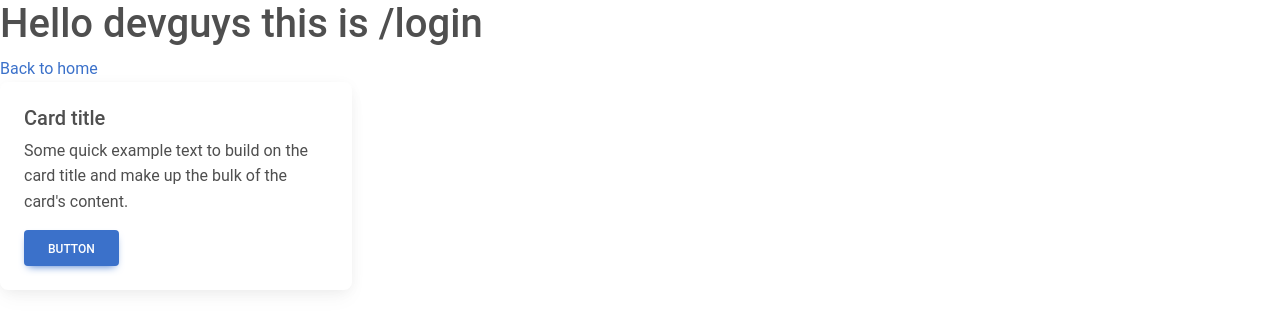
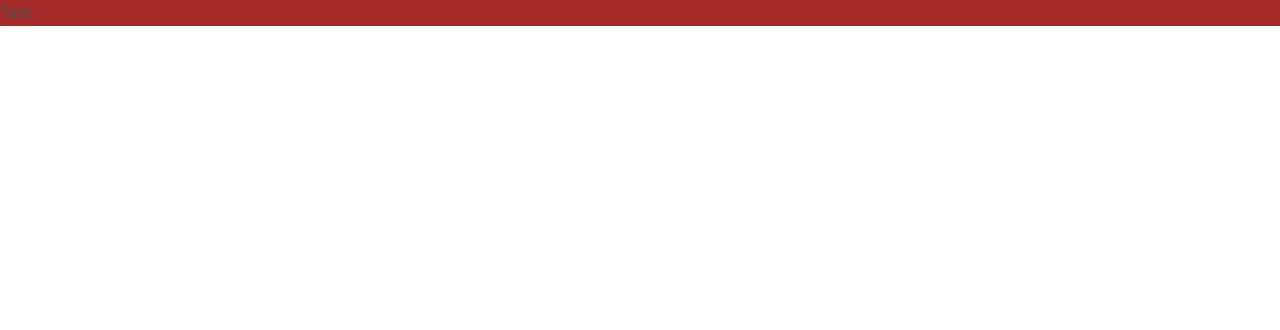
Before and after one commit to Devguys-pl/help-desk-front, a Next.js app: page /login in a window 1280 px wide. Shown: the top 330 px of the page. Built offline with nearby package versions, Linux system fonts and the light colour scheme.

Commit message:
added own styles file

```diff
--- a/package.json
+++ b/package.json
@@ -10,7 +10,8 @@
   "dependencies": {
     "mdb-react-ui-kit": "^1.0.0-beta4",
     "next": "10.2.0",
-    "react": "17.0.2",
-    "react-dom": "17.0.2"
+    "react": "^17.0.2",
+    "react-dom": "^17.0.2",
+    "reactstrap": "^8.9.0"
   }
 }
--- a/pages/login/index.js
+++ b/pages/login/index.js
@@ -4,26 +4,15 @@ import Image from 'next/image'
 import Link from 'next/link'
 import React from 'react';
 import { MDBCard, MDBCardBody, MDBCardTitle, MDBCardText, MDBBtn } from 'mdb-react-ui-kit';
+import styles from '/styles/Home.module.css'
 
 
-export default function Login() {
+export default function Login(props) {
   return (
       <>
-        <h1> Hello devguys this is /login</h1>
-        <div>
-            <Link href="/">
-            <a>Back to home</a>
-            </Link>
+        <div className={styles.background}>
+            Test
         </div>
-            <MDBCard style={{ maxWidth: '22rem' }}>
-                <MDBCardBody>
-                    <MDBCardTitle>Card title</MDBCardTitle>
-                    <MDBCardText>
-                        Some quick example text to build on the card title and make up the bulk of the card's content.
-                    </MDBCardText>
-                    <MDBBtn>Button</MDBBtn>
-                </MDBCardBody>
-        </MDBCard>
       </>
   )
 }
--- a/styles/Home.module.css
+++ b/styles/Home.module.css
@@ -1,121 +1,3 @@
-.container {
-  min-height: 100vh;
-  padding: 0 0.5rem;
-  display: flex;
-  flex-direction: column;
-  justify-content: center;
-  align-items: center;
-  height: 100vh;
+.background {
+  background-color: brown;
 }
-
-.main {
-  padding: 5rem 0;
-  flex: 1;
-  display: flex;
-  flex-direction: column;
-  justify-content: center;
-  align-items: center;
-}
-
-.footer {
-  width: 100%;
-  height: 100px;
-  border-top: 1px solid #eaeaea;
-  display: flex;
-  justify-content: center;
-  align-items: center;
-}
-
-.footer a {
-  display: flex;
-  justify-content: center;
-  align-items: center;
-  flex-grow: 1;
-}
-
-.title a {
-  color: #0070f3;
-  text-decoration: none;
-}
-
-.title a:hover,
-.title a:focus,
-.title a:active {
-  text-decoration: underline;
-}
-
-.title {
-  margin: 0;
-  line-height: 1.15;
-  font-size: 4rem;
-}
-
-.title,
-.description {
-  text-align: center;
-}
-
-.description {
-  line-height: 1.5;
-  font-size: 1.5rem;
-}
-
-.code {
-  background: #fafafa;
-  border-radius: 5px;
-  padding: 0.75rem;
-  font-size: 1.1rem;
-  font-family: Menlo, Monaco, Lucida Console, Liberation Mono, DejaVu Sans Mono,
-    Bitstream Vera Sans Mono, Courier New, monospace;
-}
-
-.grid {
-  display: flex;
-  align-items: center;
-  justify-content: center;
-  flex-wrap: wrap;
-  max-width: 800px;
-  margin-top: 3rem;
-}
-
-.card {
-  margin: 1rem;
-  padding: 1.5rem;
-  text-align: left;
-  color: inherit;
-  text-decoration: none;
-  border: 1px solid #eaeaea;
-  border-radius: 10px;
-  transition: color 0.15s ease, border-color 0.15s ease;
-  width: 45%;
-}
-
-.card:hover,
-.card:focus,
-.card:active {
-  color: #0070f3;
-  border-color: #0070f3;
-}
-
-.card h2 {
-  margin: 0 0 1rem 0;
-  font-size: 1.5rem;
-}
-
-.card p {
-  margin: 0;
-  font-size: 1.25rem;
-  line-height: 1.5;
-}
-
-.logo {
-  height: 1em;
-  margin-left: 0.5rem;
-}
-
-@media (max-width: 600px) {
-  .grid {
-    width: 100%;
-    flex-direction: column;
-  }
-}
```
Also changed, not shown: pages/login/[id]user.js (added), 1 other file (tests, documents, lock files or other folders).
